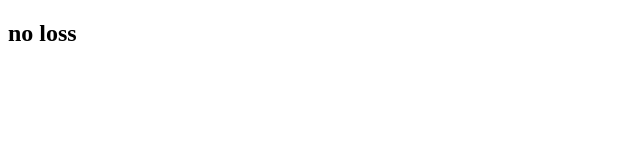
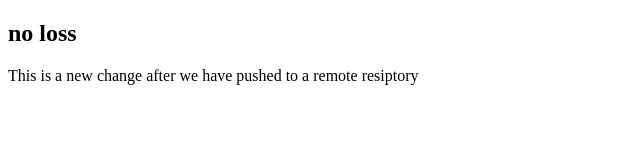
Before and after one commit to fendyboy/ticketapp, a plain HTML site: page contact.html in a window 1280 px wide. Shown: the whole page, without its empty margins (0-640 px from the left). Drawn offline with Linux system fonts and the light colour scheme.

Commit message:
blog feature

```diff
--- a/contact.html
+++ b/contact.html
@@ -7,5 +7,6 @@
 	</head>
 	<body>
 		<h2>no loss</h2>
+		<p>This is a new change after  we have pushed to a remote resiptory</p>
 	</body>
 </html>
```
